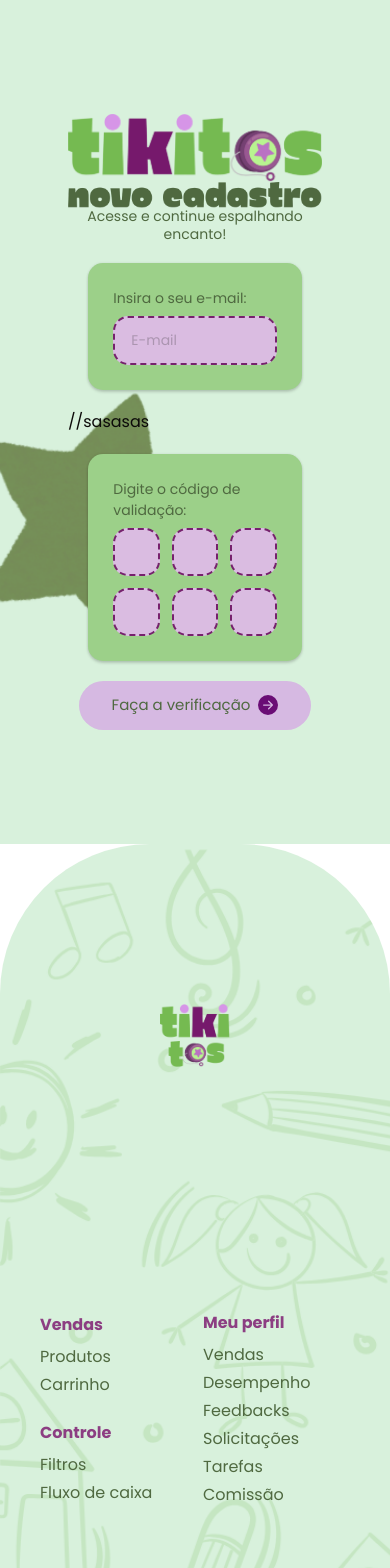
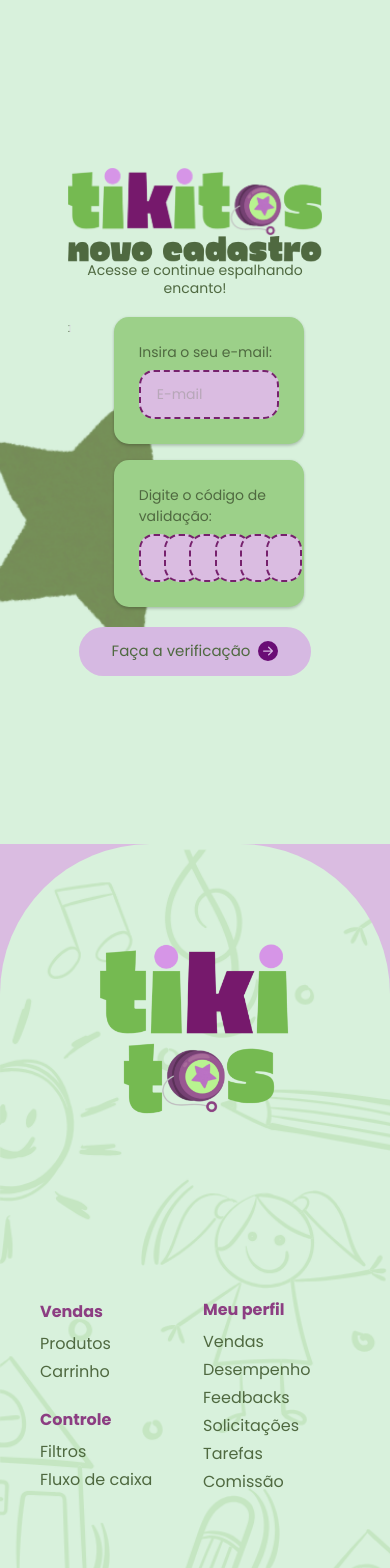
Before and after one commit to DaviLeocadio/Tikitos, a Next.js app in the folder frontend/: page /login/token in a window 390 px wide. Shown: the top 1568 px of the page. Built offline with nearby package versions, Linux system fonts and the light colour scheme.

Commit message:
feet: rodapé e alterações login

```diff
--- a/frontend/src/app/layout.jsx
+++ b/frontend/src/app/layout.jsx
@@ -21,7 +21,7 @@ export default function RootLayout({ children }) {
   return (
     <html lang="en">
       <body
-        className={`${geistSans.variable} ${geistMono.variable} antialiased`}
+        className={`${geistSans.variable} ${geistMono.variable} antialiased bg-[#DABCE1]`}
       >
         {children}
         <Footer></Footer>
--- a/frontend/src/app/login/token/page.jsx
+++ b/frontend/src/app/login/token/page.jsx
@@ -63,34 +63,53 @@ export default function Home() {
                     </div>
 
                     {/* ÁREA DOS INPUTS COM TODOS OS DETALHES */}
-                    {/* INPUT DE EMAIL */}
-                    <div className="grid gap-5">
-                        <div className={`flex flex-col gap-6 bg-[#9CD089] ${styles.form_container}`}>
+                    <div className="flex items-start gap-6">
+                        {/* LINHA LATERAL (01 → 02) */}
+                        <div className="flex flex-col items-center mt-2">
+                            <img
+                                src="/img/token/token_linha.png"
+                                alt="Linha com etapas"
+                                className="h-full w-10 object-contain"
+                            />
+                        </div>
+
+                        {/* CONTEÚDO DOS FORMULÁRIOS */}
+                        <div className="flex flex-col gap-4">
+                            {/* INPUT DE E-MAIL */}
+                            <div className={`flex flex-col gap-4 bg-[#9CD089] p-4 rounded-3xl ${styles.form_container}`}>
                                 <form className={styles.form}>
                                     <div className={styles.form_group}>
-                                    <label className={`text-[var(--color-verdao)]`} htmlFor="email">Insira o seu e-mail:</label>
+                                        <label
+                                            className="text-[var(--color-verdao)]"
+                                            htmlFor="email"
+                                        >
+                                            Insira o seu e-mail:
+                                        </label>
                                         <input
                                             type="text"
                                             id="email"
                                             name="email"
                                             placeholder="E-mail"
-                                        required=""
-                                        className={`bg-[#DABCE1] focus:border-color[#9CD089]`}
+                                            required
+                                            className="bg-[#DABCE1] border-2 border-dashed border-[#7C3A82] rounded-2xl px-4 py-2 text-[var(--color-verdao)] focus:outline-none focus:border-[#7C3A82] w-full"
                                         />
                                     </div>
                                 </form>
                             </div>
-                        //sasasas
 
-                        {/* INPUT DE VERIFICAÇÃO */}
+                            {/* INPUT DE VERIFICAÇÃO (FUNCIONAL E RESPONSIVO) */}
                             <div className={`bg-[#9CD089] p-4 rounded-3xl flex justify-center ${styles.form_container}`}>
                                 <form className={`flex flex-col items-center ${styles.form}`}>
                                     <div className={styles.form_group}>
-                                    <label className={`text-[var(--color-verdao)] mb-2 block`} htmlFor="number">
+                                        <label
+                                            className="text-[var(--color-verdao)] mb-2 block"
+                                            htmlFor="number"
+                                        >
                                             Digite o código de validação:
                                         </label>
 
-                                    <div className="grid grid-cols-3 sm:flex sm:flex-nowrap justify-center gap-3 transition-all duration-300 ease-in-out ">
+                                        {/* 6 inputs - 1 linha no desktop / 2 linhas no mobile */}
+                                        <div className="grid grid-cols-6 sm:flex sm:flex-nowrap justify-center gap-3 transition-all duration-300 ease-in-out">
                                             {Array.from({ length: 6 }).map((_, i) => (
                                                 <input
                                                     key={i}
@@ -99,7 +118,7 @@ export default function Home() {
                                                     maxLength="1"
                                                     onChange={(e) => handleChange(e, i)}
                                                     onKeyDown={(e) => handleKeyDown(e, i)}
-                                                className="w-8 h-12 text-center text-lg font-semibold bg-[#DABCE1] border-2 border-dashed border-[#7C3A82] rounded-full focus:outline-none focus:border-[#7C3A82] text-[var(--color-verdao)] transition-all duration-300 ease-in-out"
+                                                    className="w-10 h-12 text-center text-lg font-semibold bg-[#DABCE1] border-2 border-dashed border-[#7C3A82] rounded-xl focus:outline-none focus:border-[#7C3A82] text-[var(--color-verdao)] transition-all duration-300 ease-in-out"
                                                 />
                                             ))}
                                         </div>
@@ -107,10 +126,7 @@ export default function Home() {
                                 </form>
                             </div>
                         </div>
-
-
-
-
+                    </div>
 
 
 
--- a/frontend/src/components/footer/footer.jsx
+++ b/frontend/src/components/footer/footer.jsx
@@ -6,7 +6,7 @@ export default function Footer() {
     return (
         <>
             <div className={`grid grid-cols-1 lg:grid-cols-3 gap-1 rounded-t-[150px] ${styles.rodape_fundo}`}>
-                <div className={`p-40`}>
+                <div className={`flex m-auto p-25`}>
                     <img
                         className="m-0 w-full h-auto"
                         src="/img/logos/logo_comprimida.png"
@@ -68,7 +68,7 @@ export default function Footer() {
                     </div>
                 </div>
 
-                <div className={`pt-18 px-10`}>
+                <div className={`pt-20 px-10`}>
                     <img
                         className="m-0 p-0 w-full h-auto"
                         src="/img/rodape/crianca_rodape.png"
@@ -78,7 +78,7 @@ export default function Footer() {
             </div>
 
             <div>
-                <div className="h-5 bg-[#8C3E82] border-b-4 border-dashed border-[#d594e6]"></div>
+                <div className="h-4 bg-[#8C3E82] border-b-4 border-dashed border-[#d594e6]"></div>
                 <div className="flex items-center justify-center bg-[#8C3E82]">
                     <p className="text-[#ebc7f5] p-5">Desenvolvido por Tikitos®, 2025 - Todos os direitos reservados.</p>
                 </div>
```
Lines whose indentation alone changed are shown as unchanged.
